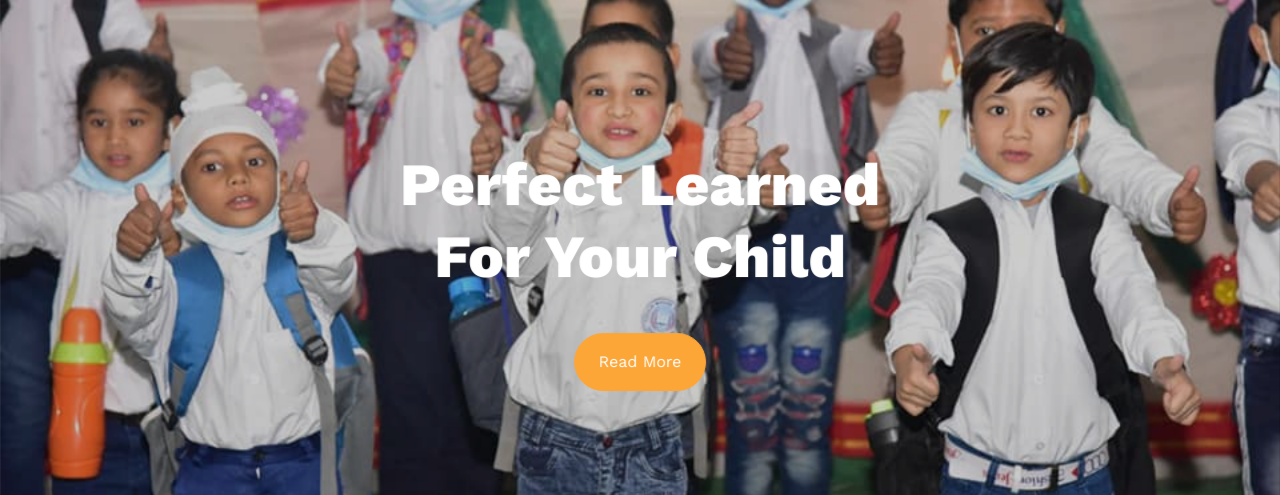
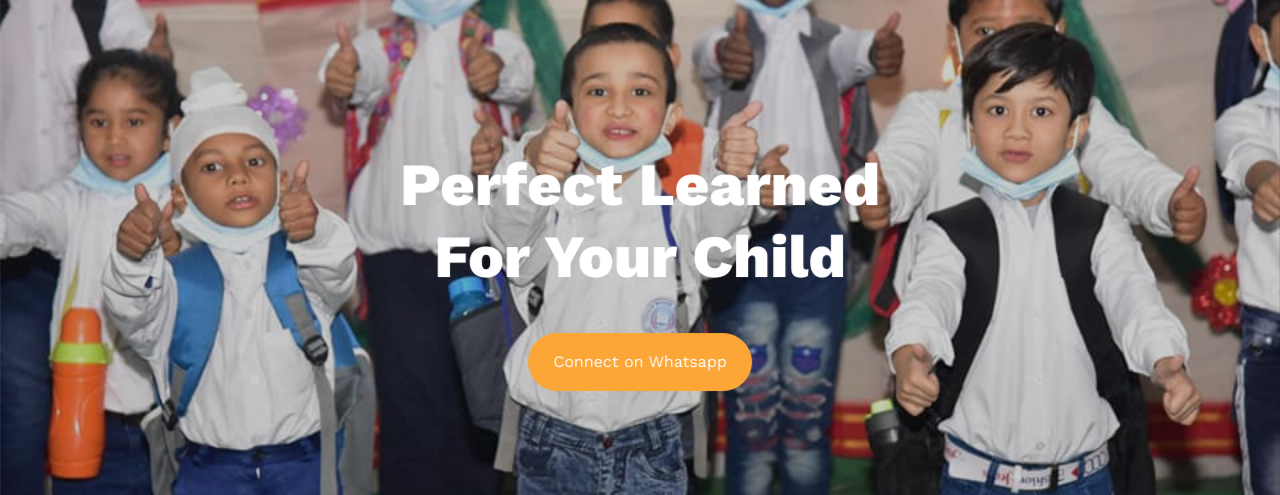
Before and after one commit to KAVARA-TechX/ProductRepo, a plain HTML site: page index.html in a window 1280 px wide. Shown: the part 193-688 px from the top of the page. Drawn offline with nearby package versions, Linux system fonts and the light colour scheme; some packages are replaced by stand-ins of ours; no server answers; files whose address does not match are found by name; a web font is replaced by a local one.

```diff
--- a/index.html
+++ b/index.html
@@ -54,11 +54,12 @@
 					    	<div class="icon bg-secondary mr-2 d-flex justify-content-center align-items-center"><span class="icon-paper-plane"></span></div>
 						    <span class="text">twsddn@gmail.com</span>
 					    </div>
-            </span>
+
 					    <div class="col-md pr-4 d-flex topper align-items-center">
 					    	<div class="icon bg-tertiary mr-2 d-flex justify-content-center align-items-center"><span class="icon-phone2"></span></div>
 						    <span> <a href="https://wa.me/8006028806?text=Hi%27,%20like%20to%20chat%20with%20you" style="color:white; font-style: normal;">+ 91 - 8006028806</a></span>
 					    </div>
+            </span>
 				    </div>
 			    </div>
 		    </div>
@@ -90,7 +91,7 @@
           <div class="row no-gutters slider-text align-items-center justify-content-center" data-scrollax-parent="true">
           <div class="col-md-8 text-center ftco-animate">
             <h1 class="mb-4">Kids Are The Best <span>Explorers In The World</span></h1>
-            <p><a href="https://touchwoodschool.org" class="btn btn-secondary px-4 py-3 mt-3">Read More</a></p>
+            <p><a href="https://wa.me/8006028806?text=Hi%27,%20like%20to%20chat%20with%20you" class="btn btn-secondary px-4 py-3 mt-3">Connect on Whatsapp</a></p>
           </div>
         </div>
         </div>
@@ -102,7 +103,7 @@
           <div class="row no-gutters slider-text align-items-center justify-content-center" data-scrollax-parent="true">
           <div class="col-md-8 text-center ftco-animate">
             <h1 class="mb-4">Perfect Learned<span> For Your Child</span></h1>
-            <p><a href="https://touchwoodschool.org" class="btn btn-secondary px-4 py-3 mt-3">Read More</a></p>
+            <p><a href="https://wa.me/8006028806?text=Hi%27,%20like%20to%20chat%20with%20you" class="btn btn-secondary px-4 py-3 mt-3">Connect on Whatsapp</a></p>
           </div>
         </div>
         </div>
```
